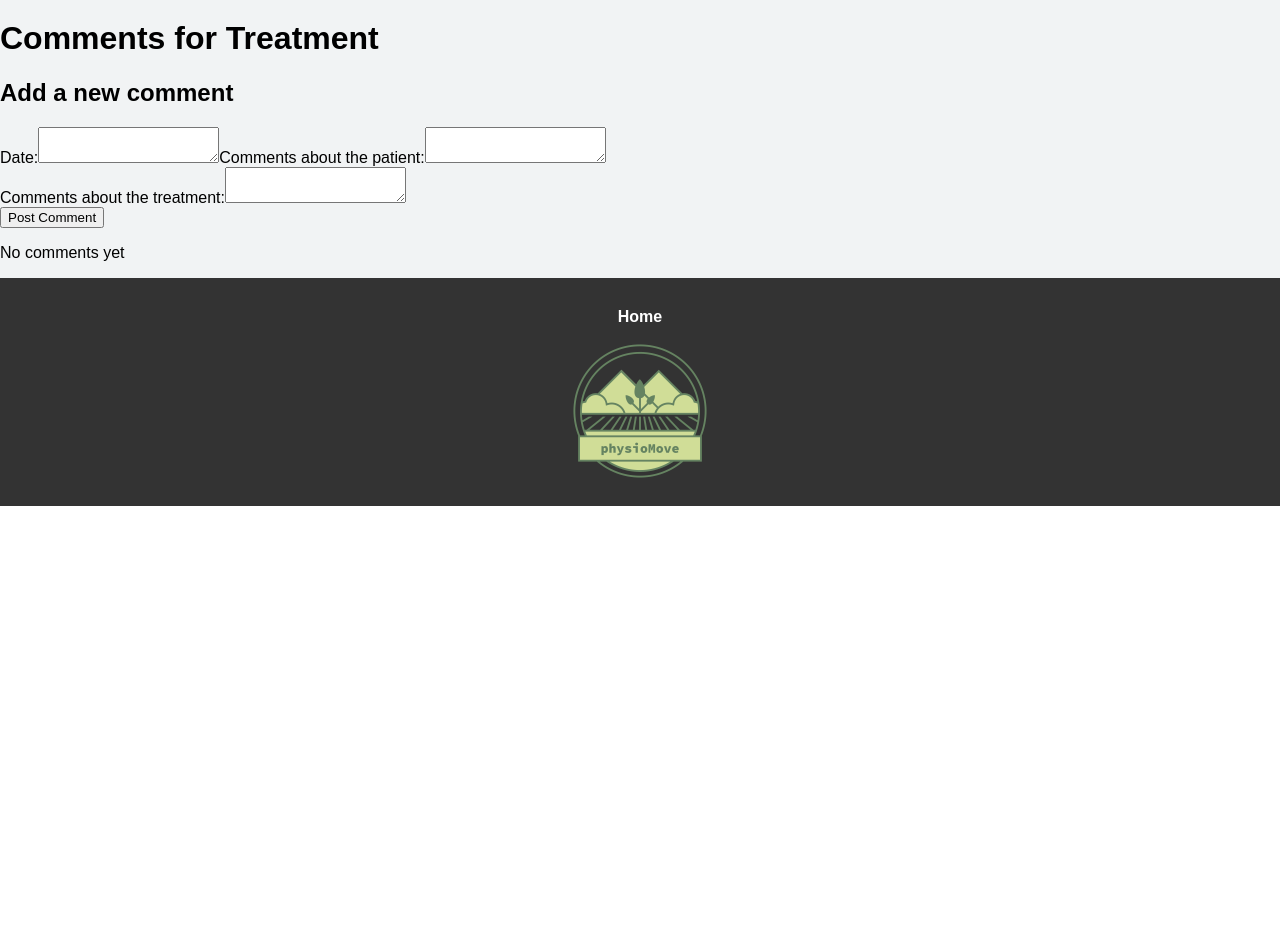
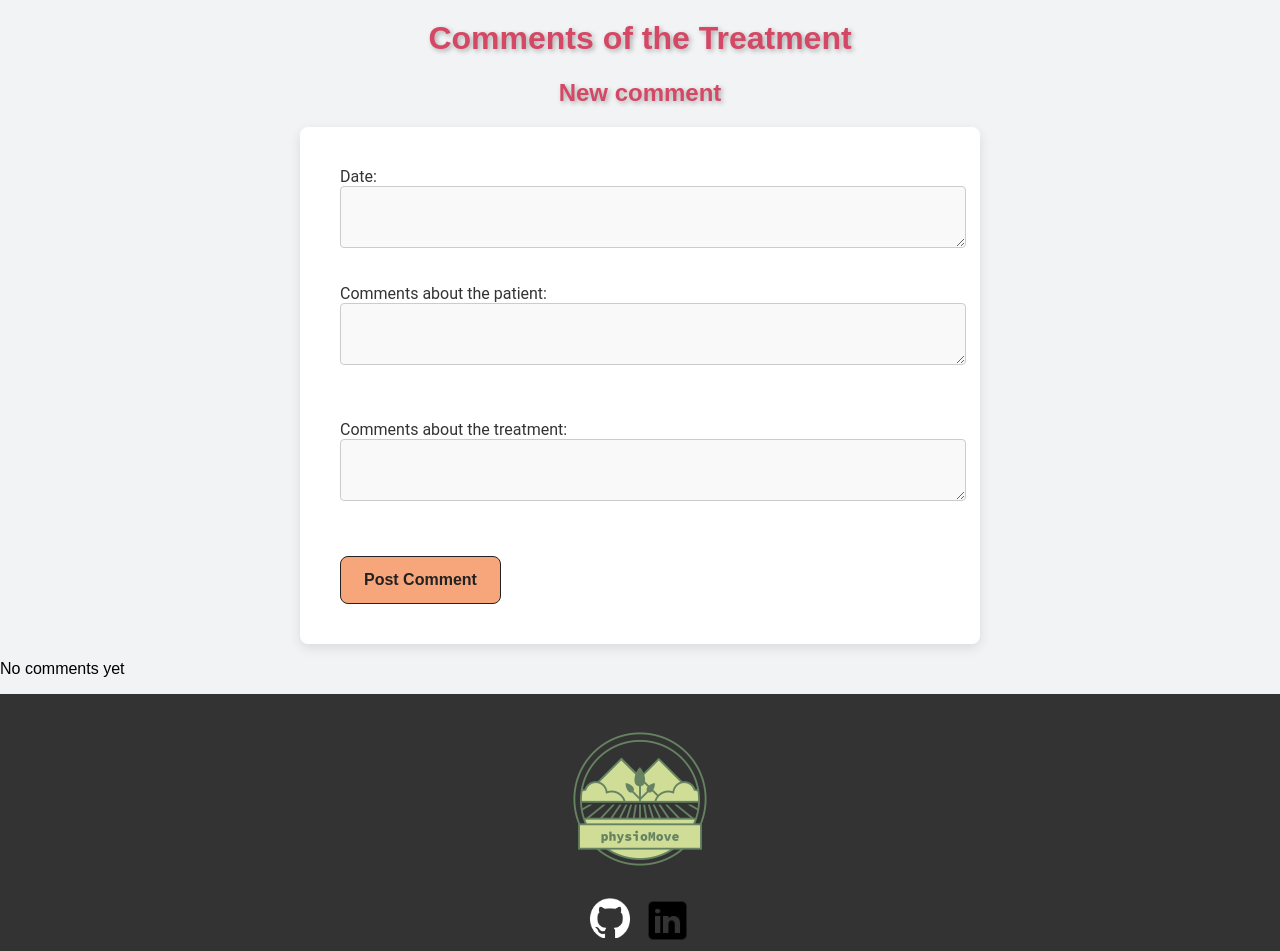
Before and after one commit to patoare/front-code-finalProject, a React (Vite) app: page /comments in a window 1280 px wide. Shown: the part 201-1152 px from the top of the page. Before the commit the page ends 800 px from the top, so only its background shows below. Built offline with nearby package versions, Linux system fonts and the light colour scheme.

Commit message:
changes on footer and styling

```diff
--- a/src/components/Footer.jsx
+++ b/src/components/Footer.jsx
@@ -1,6 +1,8 @@
 import { Link } from "react-router-dom"
 import '../style/App.css'
 import logo from '../assets/logo_transparent.png'
+import gitLogo from '../assets/gitLogo.png'
+import linkedIn from '../assets/linkedIn.png'
 
 const Footer = () => {
 
@@ -10,9 +12,22 @@ return (
         <>
         <ul className="footerMenu">
             <li>
-               <Link to="/">Home</Link>
+               <Link to="/">
+               <img  className="logoFooter" src={logo} alt="logo" />
+               </Link>
             </li>
-            <img  className="logoFooter" src={logo} alt="Description of image" />
+
+            <li className="socialLinks">
+               <Link to="https://github.com/patoare" target="_blank" rel="noopener noreferrer">
+               <img  className="gitLogo" src={gitLogo} alt="logo of github" />
+               </Link>
+
+               <Link to="https://www.linkedin.com/in/patricio-webdeveloper/" target="_blank" rel="noopener noreferrer">
+               <img  className="linkedinLogo" src={linkedIn} alt="logo of linkedin" />
+               </Link>
+            </li>
+
+           <h6>Designed by Patricio Arellano</h6>
         </ul>
         </>
     </nav>
--- a/src/components/NavBar.jsx
+++ b/src/components/NavBar.jsx
@@ -10,7 +10,11 @@ const NavBar = () => {
 
   return (
     <nav className="NavBar">
-      <img className="logoStyle" src={logo} alt="Logo" />
+
+      <Link to="/">
+      <img  className="logoStyle" src={logo} alt="logo" />
+      </Link>
+
       <ul className="menuNavbar">
 
 
--- a/src/pages/Comments.jsx
+++ b/src/pages/Comments.jsx
@@ -78,38 +78,38 @@ const Comments = () => {
 
 return (
     <div>
-      <h1>Comments for Treatment</h1>
+      <h1 className="titlePage">Comments of the Treatment</h1>
 
       {/* Form to create a new comment */}
-      <h2>Add a new comment</h2>
-      <form onSubmit={handleCreateComment}>
-      <label>
+      <h2 className="titlePage">New comment</h2>
+      <form className="formCreate" onSubmit={handleCreateComment}>
+      <label  className="labelForm">
           Date:
-          <textarea
+          <textarea className="textCreate"
             value={date}
             onChange={(e) => setDate(e.target.value)}
           ></textarea>
         </label>
-        <label>
+        <label  className="labelForm">
           Comments about the patient:
-          <textarea
+          <textarea className="textCreate"
             value={commentPatient}
             onChange={(e) => setCommentPatient(e.target.value)}
           ></textarea>
         </label>
         <br />
-        <label>
+        <label  className="labelForm">
           Comments about the treatment:
-          <textarea
+          <textarea className="textCreate"
             value={commentTreatment}
             onChange={(e) => setCommentTreatment(e.target.value)}
           ></textarea>
         </label>
         <br />
-        <button type="submit">Post Comment</button>
+        <button className="button" type="submit">Post Comment</button>
       </form>
       {/* Show existing comments */}
-      <div >
+      <div>
         {comments.length > 0 ? (
           comments.map((comment) => (
             <div className="commentsCard" key={comment._id}>
--- a/src/pages/HomePage.jsx
+++ b/src/pages/HomePage.jsx
@@ -5,13 +5,9 @@ const HomePage = () => {
 return (
 <>
 <h1 className="titlePage">PhysioMove</h1>
-<video
-        className="backgroundHome"
-        autoPlay
-        loop
-        muted
-        playsInline
-      >
+<p className='textHomePAge'>Welcome to PhysioMove
+Your trusted database for managing your clinic. PhysioMove provides therapists with a personalized user account to efficiently track and manage their patients’ daily progress. Below, you’ll find an image showcasing what the platform looks like once you’re logged in. We hope you’ll join our growing community and take your practice to the next level!</p>
+<video className="backgroundHome" autoPlay loop muted playsInline >
         <source src={video} type="video/mp4" />
         {/* Mensaje para navegadores que no soportan video */}
         Tu navegador no soporta videos HTML5.
--- a/src/style/App.css
+++ b/src/style/App.css
@@ -186,7 +186,20 @@ body {
     height: auto;
 }
 
+.gitLogo {
+    width: 40px;
+    height: 40px;
+}
 
+.linkedinLogo {
+    width: 45px;
+    height: 45px;
+}
+
+.socialLinks {
+    display: flex;
+    gap: 15px;
+}
 /*Login / signup*/
 
 /* General Styling for the Form Container */
@@ -285,15 +298,39 @@ input:focus {
 
 /*comments page*/
 .commentsCard {
-    border: #222222 1px solid;
-    margin-bottom: 10px;
+    background-color: #ffffff;
+    margin: 10px;
+    padding: 20px;
+    border-radius: 8px;
+    box-shadow: 0 4px 8px rgba(0, 0, 0, 0.1);
+    display: flex;
+    flex-direction: column;
+    justify-content: space-between;
+    align-items: center; /* Esto centra los botones horizontalmente */
+    text-align: center;
 }
 
 
 /*Home page*/
 .backgroundHome {
     width: 80%;
-    margin: 10%;
-    border: #222222 3px solid;
-    border-radius: 20px;
+    margin-left: 10%;
+    margin-right: 10%;
+    margin-top: 2%;
+    border-radius: 10px;
+
 }
+
+.textHomePAge {
+    position: relative; /* Asegura que el texto esté por encima del video */
+    z-index: 1;
+    text-align: center;
+    font-size: 1.2rem;
+    color: white; /* Asegura que el texto sea visible sobre el video */
+    padding: 20px;
+    background-color: rgba(0, 0, 0, 0.5); /* Fondo semitransparente para el texto */
+    border-radius: 10px;
+    max-width: 800px;
+    margin: 0 auto;
+
+}
```
Also changed, not shown: src/assets/gitLogo.png (added), src/assets/linkedIn.png (added).
